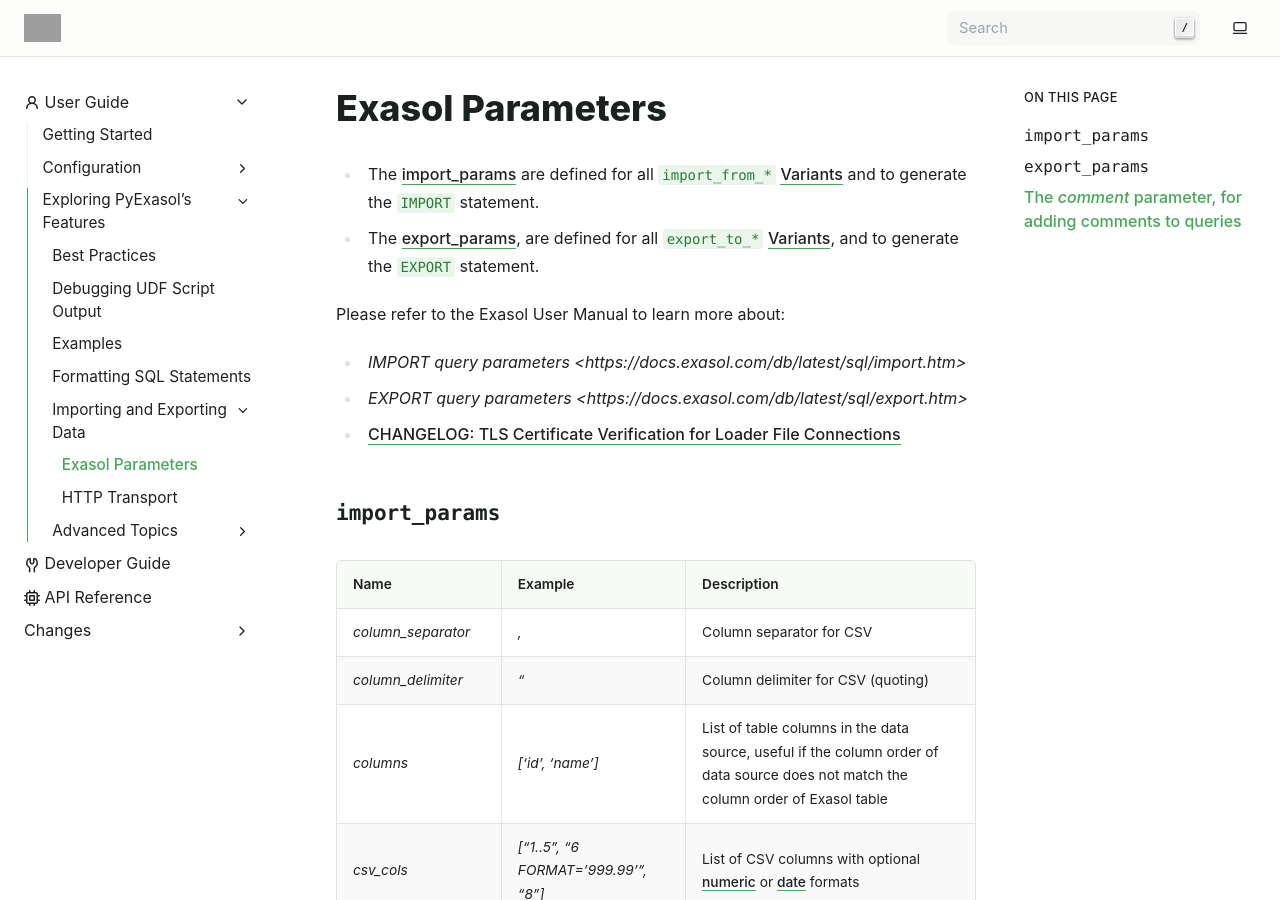
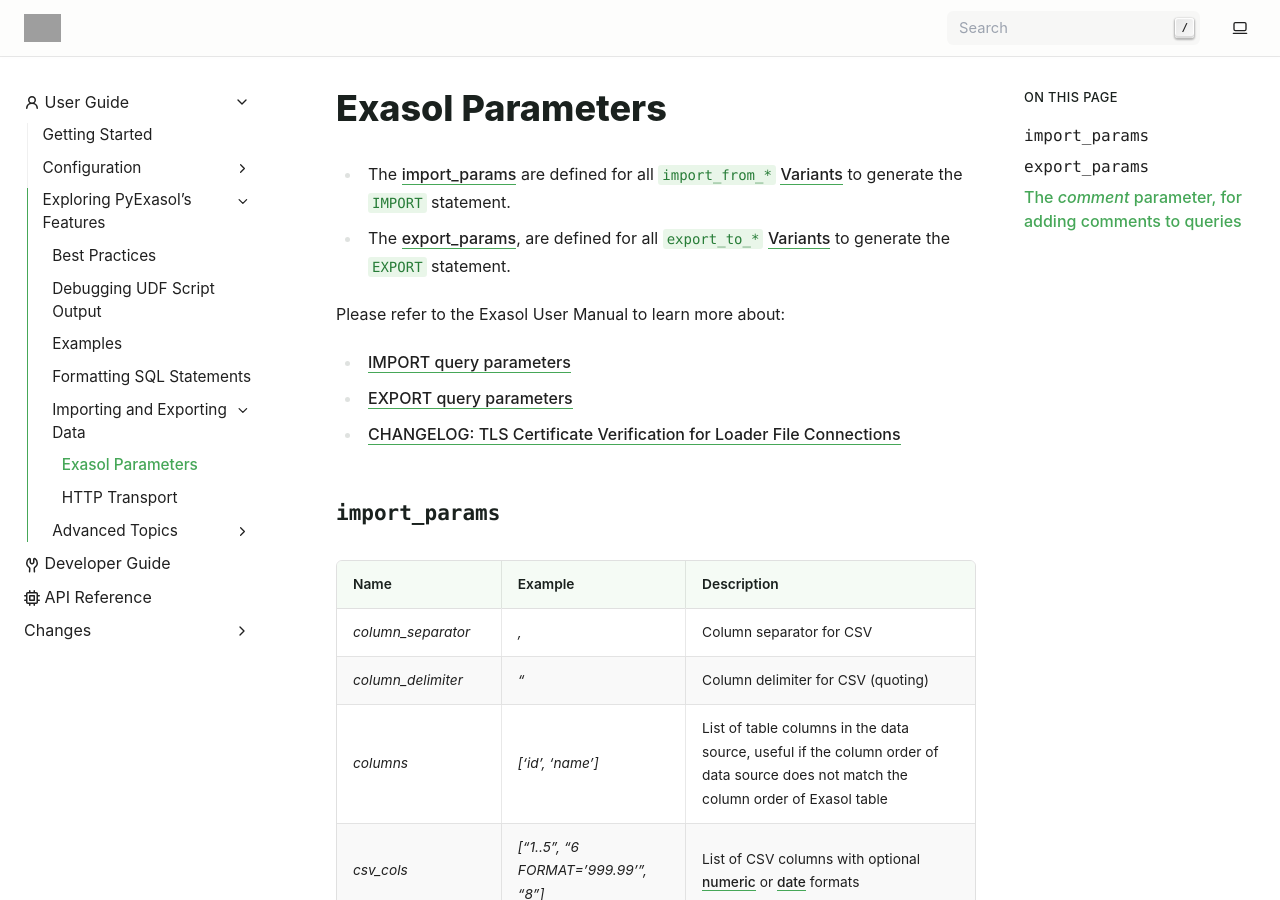
Before and after one commit to exasol/pyexasol, a Sphinx documentation site: the page built from doc/user_guide/exploring_features/import_and_export/parameters.rst, in a window 1280 px wide and 900 px high. Built offline with Sphinx 7.4.7, drawn with Linux system fonts in a browser that asks for light colours; grey boxes are pictures that could not be loaded.

Commit message:
Fix old text and broken link

```diff
--- a/doc/user_guide/exploring_features/import_and_export/parameters.rst
+++ b/doc/user_guide/exploring_features/import_and_export/parameters.rst
@@ -3,16 +3,16 @@
 Exasol Parameters
 =================
 
-* The :ref:`import_params` are defined for all ``import_from_*`` :ref:`Variants` and
+* The :ref:`import_params` are defined for all ``import_from_*`` :ref:`Variants`
   to generate the ``IMPORT`` statement.
-* The :ref:`export_params`, are defined for all ``export_to_*`` :ref:`Variants`, and
+* The :ref:`export_params`, are defined for all ``export_to_*`` :ref:`Variants`
   to generate the ``EXPORT`` statement.
 
 Please refer to the Exasol User Manual to learn more about:
 
-* `IMPORT query parameters <https://docs.exasol.com/db/latest/sql/import.htm>`
-* `EXPORT query parameters <https://docs.exasol.com/db/latest/sql/export.htm>`
-* `CHANGELOG: TLS Certificate Verification for Loader File Connections <https://exasol.my.site.com/s/article/Changelog-content-16273>`_
+* `IMPORT query parameters <https://docs.exasol.com/db/latest/sql/import.htm>`__
+* `EXPORT query parameters <https://docs.exasol.com/db/latest/sql/export.htm>`__
+* `CHANGELOG: TLS Certificate Verification for Loader File Connections <https://exasol.my.site.com/s/article/Changelog-content-16273>`__
 
 .. _import_params:
 
```
